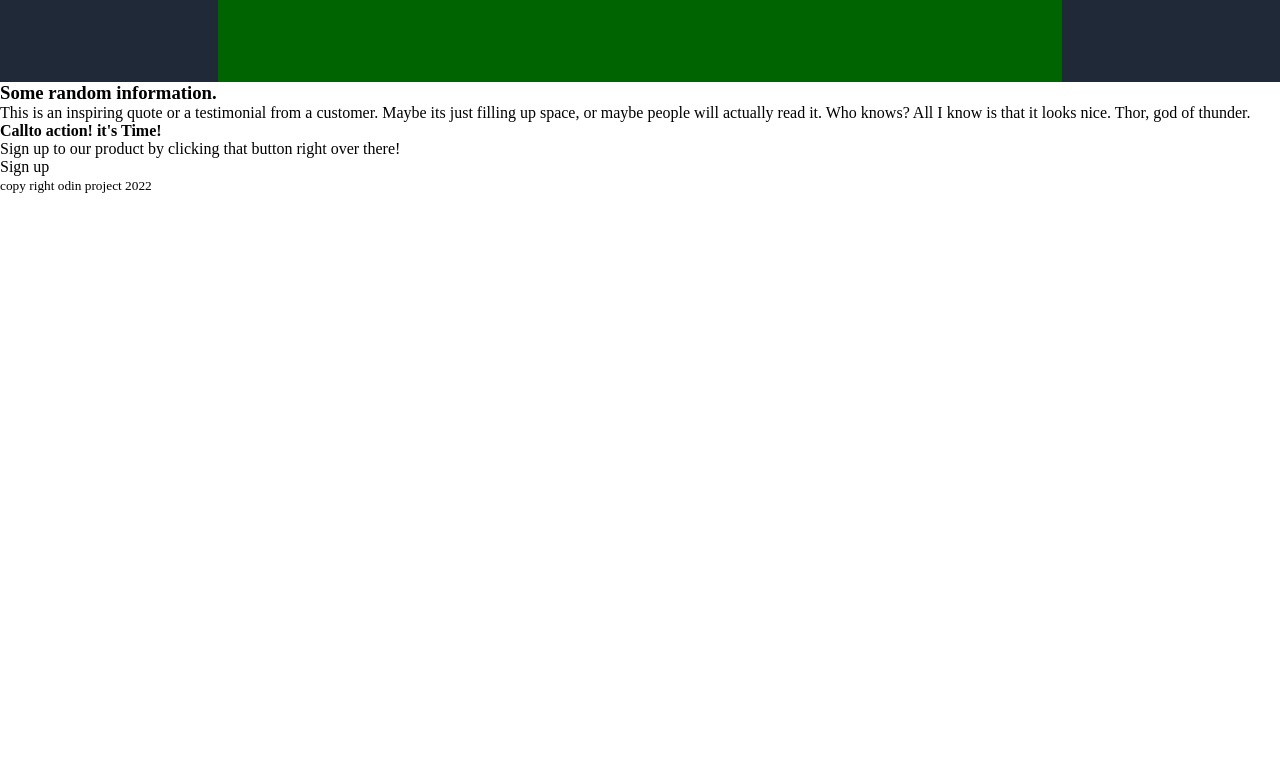
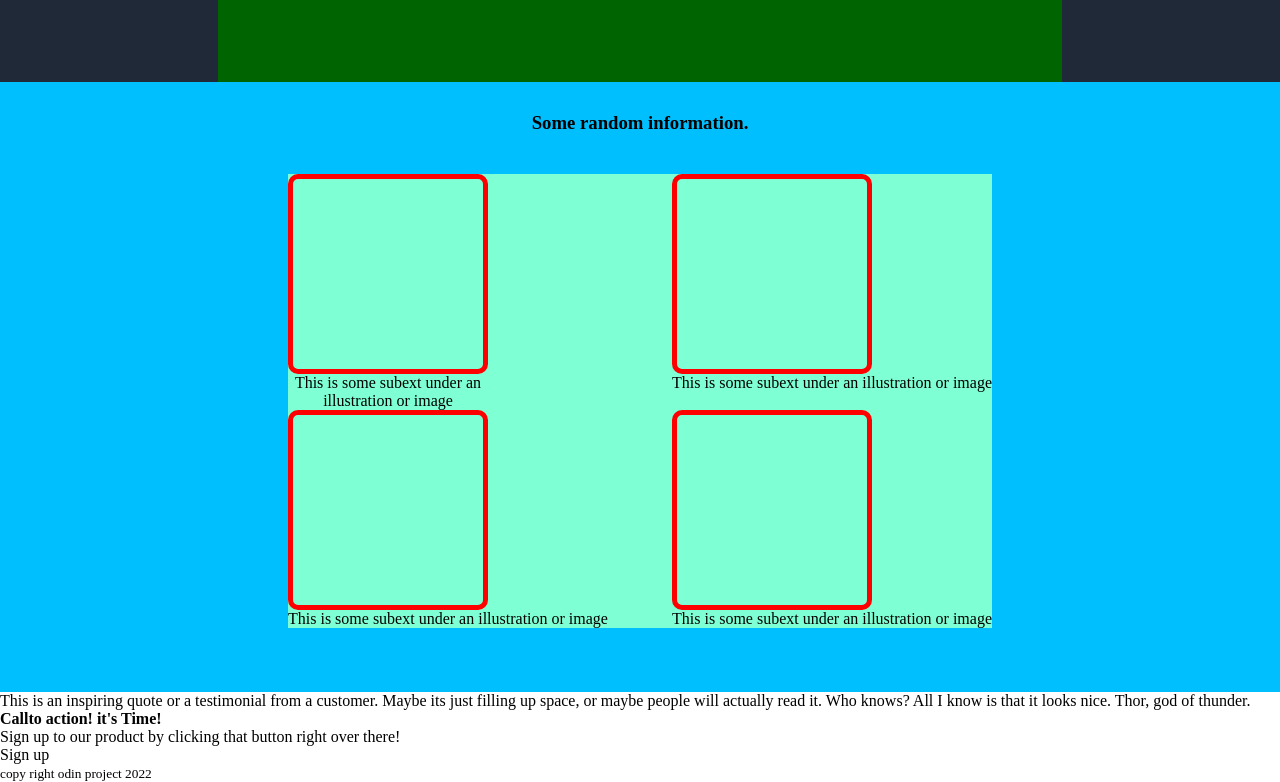
Before and after one commit to BeeAwwad/project-landing-page, a plain HTML site: page index.html in a window 1280 px wide. Shown: the part 441-1223 px from the top of the page. Before the commit the page ends 800 px from the top, so only its background shows below. Drawn offline with Linux system fonts and the light colour scheme.

Commit message:
Start work on main

```diff
--- a/index.html
+++ b/index.html
@@ -34,10 +34,12 @@
     <div class="main">
         <div class="random-stuff">
             <h3>Some random information.</h3>
-            <div class="nothing-box"></div>
-            <div class="nothing-box"></div>
-            <div class="nothing-box"></div>
-            <div class="nothing-box"></div>
+            <div class="boxes">
+                <div class="box1-text"><div class="box-one"></div><p>This is some subext under an illustration or image</p></div>
+                <div class="box2-text"><div class="box-two"></div><p>This is some subext under an illustration or image</p></div>
+                <div class="box3-text"><div class="box-three"></div><p>This is some subext under an illustration or image</p></div>
+                <div class="box4-text"><div class="box-four"></div><p>This is some subext under an illustration or image</p></div>
+            </div>
         </div>
 
         <blockquote>
--- a/styles.css
+++ b/styles.css
@@ -8,7 +8,7 @@
 .header {
     background-color: #1F2937;
     width: 100%;
-    height: 40%;
+    height: 33%;
     color: #f9faf8;
     font-family: 'Segoe UI', Tahoma, Geneva, Verdana, sans-serif;
 }
@@ -59,5 +59,52 @@
     margin-bottom: 15px;
 }
 .random-stuff {
-
+    background-color: deepskyblue;
+    height: 33%;
+    width: 100%;
+    padding-bottom: 5%;
 }
+.random-stuff h3 {
+    text-align: center;
+    padding: 30px;
+    margin-bottom: 10px;
+}
+.boxes {
+  display: flex;
+  flex-wrap: wrap;
+  width: 55%;
+  margin: 0 auto;
+  background-color: aquamarine;
+  justify-content: space-between;
+}
+.box1-text {
+    width: 200px;
+}
+.box1-text p {
+    width: 100%;
+    text-align: center;
+}
+.box-one {
+    border: 5px solid red;
+    width: 200px;
+    height: 200px;
+    border-radius: 10px;
+}
+.box-two {
+    border: 5px solid red;
+    width: 200px;
+    height: 200px;
+    border-radius: 10px;
+}
+.box-three {
+    border: 5px solid red;
+    width: 200px;
+    height: 200px;
+    border-radius: 10px;
+}
+.box-four {
+    border: 5px solid red;
+    width: 200px;
+    height: 200px;
+    border-radius: 10px;
+}
```
